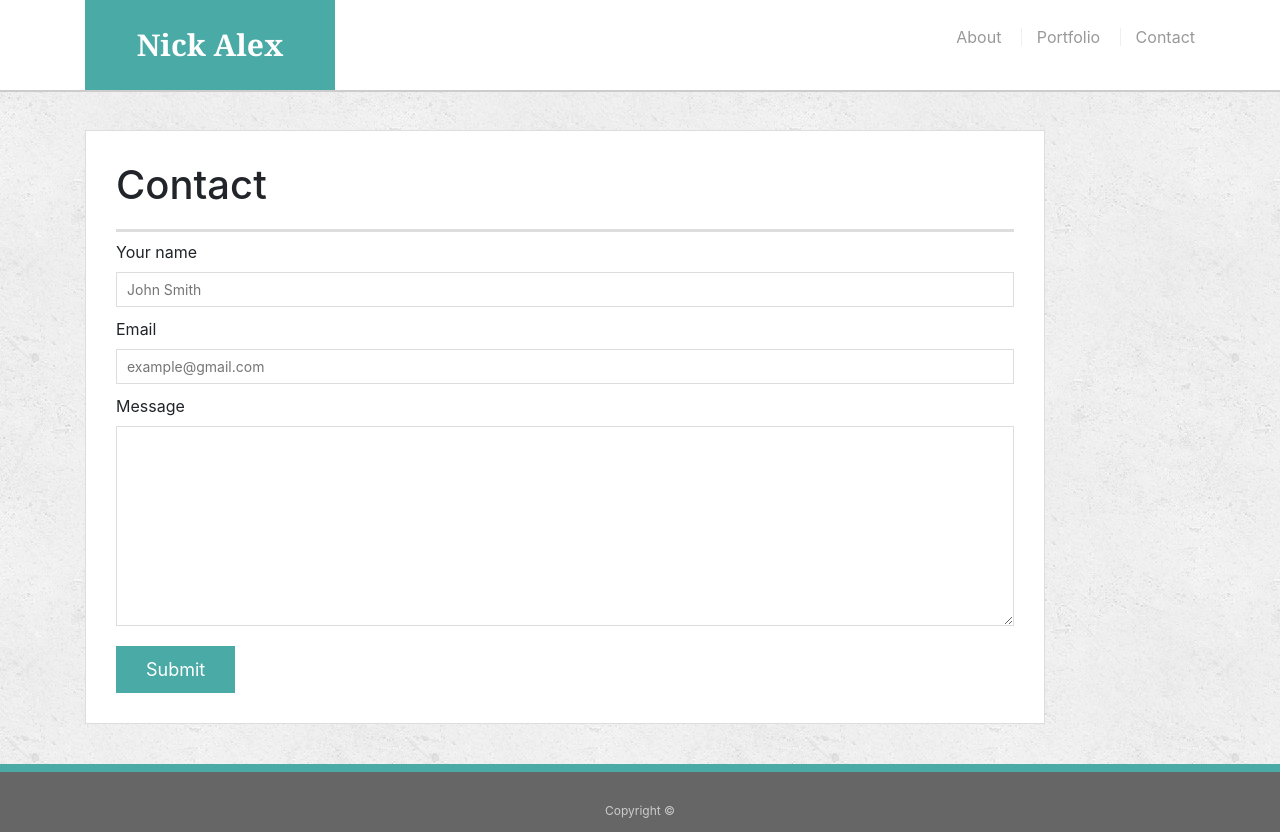
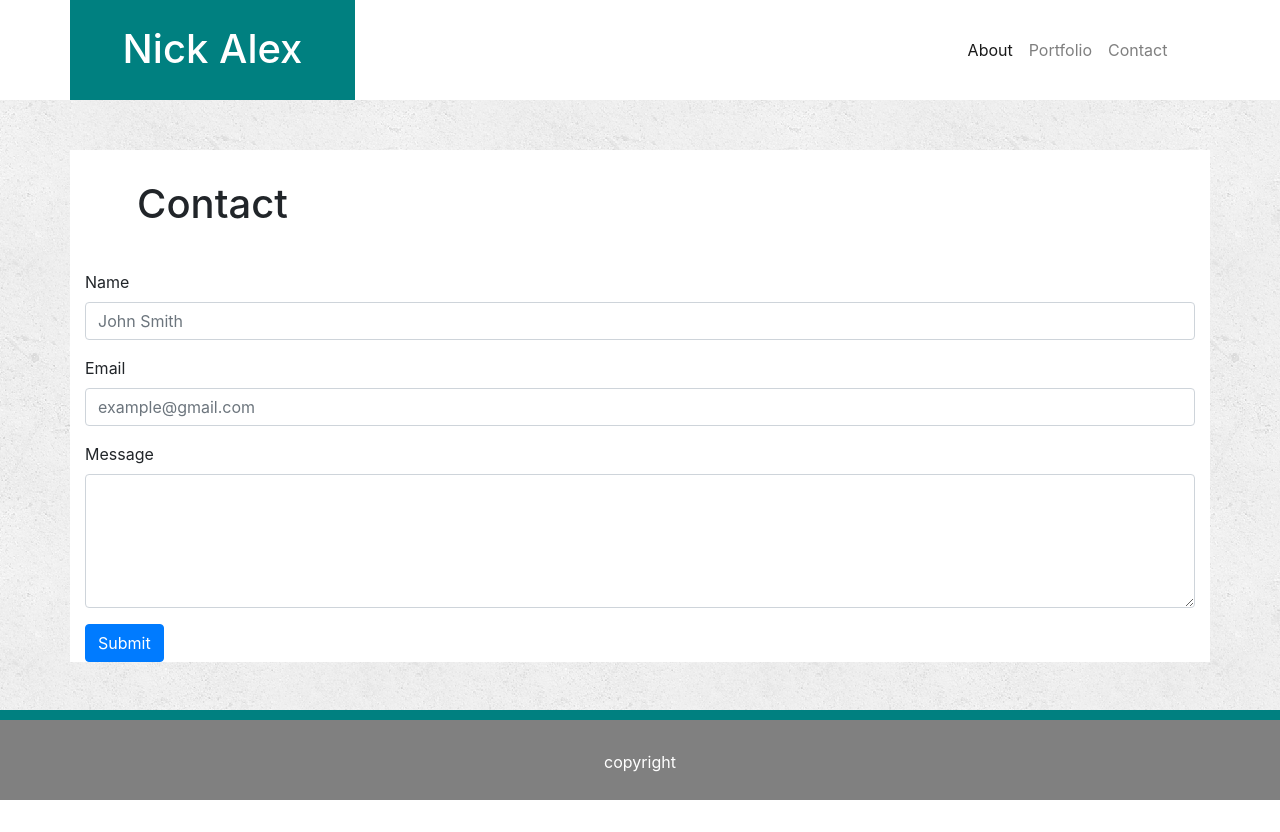
Before and after one commit to smiley-coyote/Bootstrap-Portfolio, a plain HTML site: page contact.html in a window 1280 px wide. After the commit the page ends 800 px from the top, so only its background shows below. Drawn offline with nearby package versions, Linux system fonts and the light colour scheme.

Commit message:
everything finished except for portfolio.html. fixed alignment issues

```diff
--- a/contact.html
+++ b/contact.html
@@ -1,58 +1,97 @@
-<!doctype html>
-<html lang="en-us">
+<!DOCTYPE html>
+<html lang="en">
+<head>
+    <meta charset="UTF-8">
+    <meta name="viewport" content="width=device-width, initial-scale=1.0">
+    <meta http-equiv="X-UA-Compatible" content="ie=edge">
+    <link rel="stylesheet" href="https://stackpath.bootstrapcdn.com/bootstrap/4.1.1/css/bootstrap.min.css" integrity="sha384-WskhaSGFgHYWDcbwN70/dfYBj47jz9qbsMId/iRN3ewGhXQFZCSftd1LZCfmhktB" crossorigin="anonymous">
+    <title>Document</title>
+    <style>
+body {
+    background-image: url("assets/images/concrete_seamless.png");
+}
 
-<head>
-  <meta charset="UTF-8">
-  <title>Contact | Your Name</title>
-  <link rel="stylesheet" type="text/css" href="assets/css/reset.css">
-  <link rel="stylesheet" type="text/css" href="assets/css/style.css">
-  <link rel="stylesheet" href="https://stackpath.bootstrapcdn.com/bootstrap/4.1.1/css/bootstrap.min.css" integrity="sha384-WskhaSGFgHYWDcbwN70/dfYBj47jz9qbsMId/iRN3ewGhXQFZCSftd1LZCfmhktB" crossorigin="anonymous">
+p {
+    line-height: 30px;
+}
+@media only screen and (max-width: 600px) {
+
+}
+
+    </style>
 </head>
+<body>
+    <!--Header-->
+    <div class="container-full" style="background:white;width:100%;margin:0 auto">
+        <div class="container" style="background:white">
+            <div class="row">
+                <div class="col-lg-3 col-md-4 col-sm-12 d-inline-flex justify-content-center" style="color:white;background:teal;height:100px;padding:25px">
+                    <h1>Nick Alex</h1>
+                </div>
+                <!-- nav links -->
+                <div class="col-lg-3 col-md-4 col-sm-12 col-12 d-inline-flex justify-content-center ml-auto" style="height:100px">
+                        <nav class="navbar navbar-expand-lg navbar-expand-sm navbar-light" style="padding:10px">
 
-<body>
+                                <div class="navbar-expand" id="navbarNavAltMarkup">
+                                <div class="navbar-nav">
+                                    <a class="nav-item nav-link active" href="index.html">About <span class="sr-only">(current)</span></a>
+                                    <a class="nav-item nav-link" href="portfolio.html">Portfolio</a>
+                                    <a class="nav-item nav-link" href="#">Contact</a>
 
-  <header id="masthead">
-    <div class="container">
-      <a href="index.html" id="logo">Nick Alex</a>
-      <nav>
-        <a href="index.html">About</a>
-        <a href="portfolio.html">Portfolio</a>
-        <a href="contact.html">Contact</a>
-      </nav>
+                                </div>
+                                </div>
+                            </nav>
+                </div>
+            </div>
+        </div>
     </div>
-  </header>
+    <!--space between body and header-->
+    <!-- <div class="container">
+        <div class="row">
+        <div class="spacer col-lg-12 col-md-12" style="height:50px">
+        </div>
+    </div>-->
+    <!--main body-->
+    <div class="container" style="background:white;height:auto;margin-top:50px">
+            <!-- header row -->
+            <div class="row">
+                <div class="col-lg-3 col-md-4 col-sm-12 col-12 d-inline-flex justify-content-center" style="height:100px;padding:30px;margin-bottom:20px">
+                    <h1>Contact</h1>
+                </div>
+            </div>
+            <form>
+                <div class="form-group">
+                  <label>Name</label>
+                  <input type="text" class="form-control" placeholder="John Smith">
 
-  <div id="main-container" class="container">
-    <section class="main-section">
-      <h1>Contact</h1>
+                </div>
+                <div class="form-group">
+                  <label>Email</label>
+                  <input type="email" class="form-control" placeholder="example@gmail.com">
+                </div>
+                <div class="form-group">
+                    <label>Message</label>
+                    <textarea class="form-control" id="exampleFormControlTextarea1" rows="5"></textarea>
+                  </div>
+                <button type="submit" class="btn btn-primary">Submit</button>
+              </form>
 
-      <form id="contact-form">
-        <ul>
-          <li>
-            <label for="name">Your name</label>
-            <input type="text" id="name" name="name" placeholder="John Smith" required="required">
-          </li>
-          <li>
-            <label for="email">Email</label>
-            <input type="email" id="email" name="email" placeholder="example@gmail.com" required="required">
-          </li>
-          <li>
-            <label for="message">Message</label>
-            <textarea id="message" name="message" required="required"></textarea>
-          </li>
-        </ul>
-        <input type="submit">
-      </form>
+</div>
+<div class="row">
+    <div class="col-12" style="height:100px">
 
-    </section>
+    </div>
 
+  <!-- footer -->
+  <div class="fixed-bottom">
+      <div class="container-full">
+          <div class="row">
+              <div class="col-lg-12" style="color:white;background:gray;height:60px;padding:50px;border-top: 10px solid teal;text-align: center; padding-top:30px">
+                  copyright
+              </div>
+          </div>
+      </div>
   </div>
-
-  <footer>
-    <div class="container">
-      Copyright &copy;
-    </div>
-  </footer>
 </body>
 
 </html>
```
Also changed, not shown: index.html (+8 -8 lines), portfolio.html (+61 -22 lines), text.html (+14 -0 lines).
